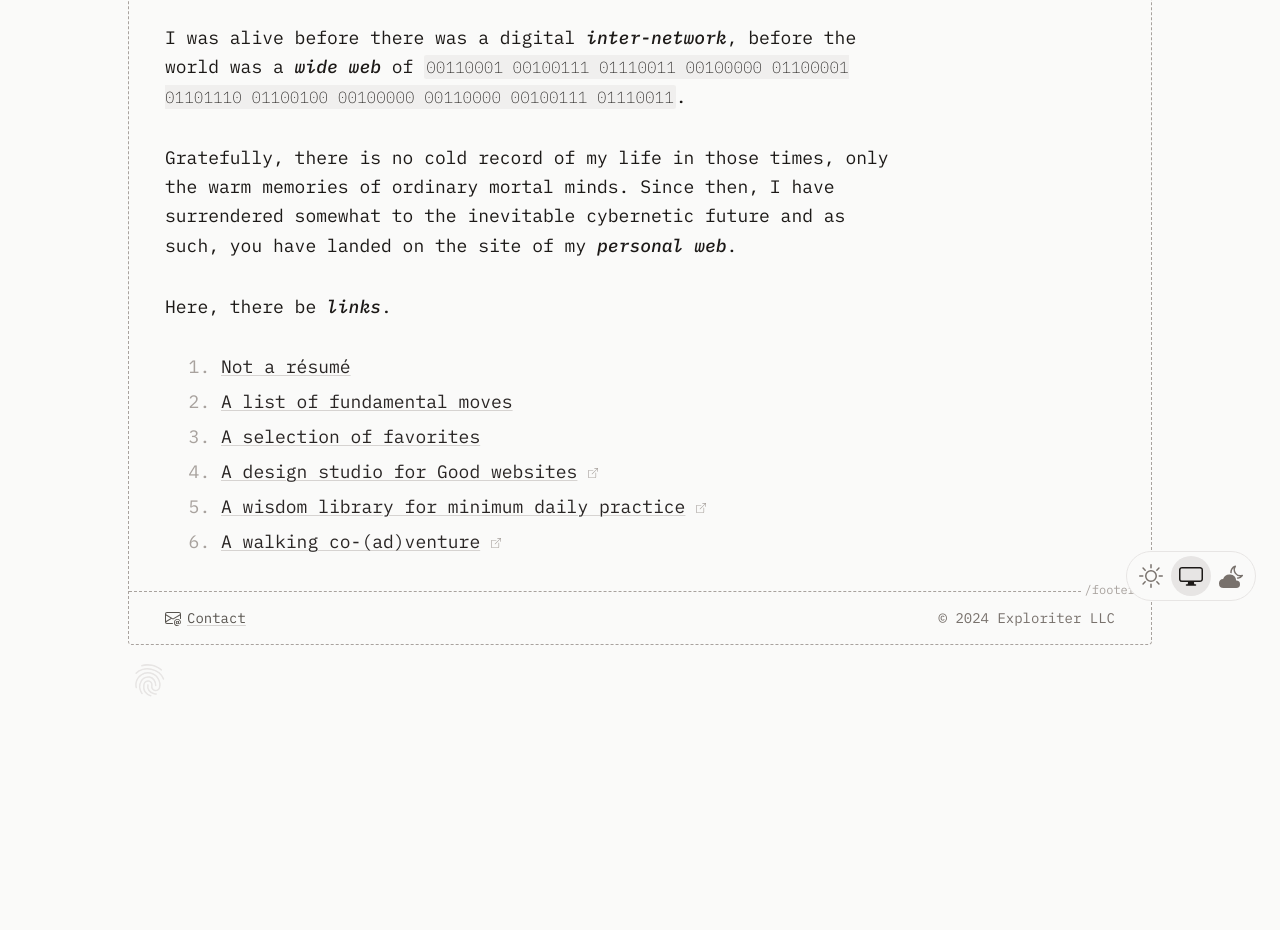
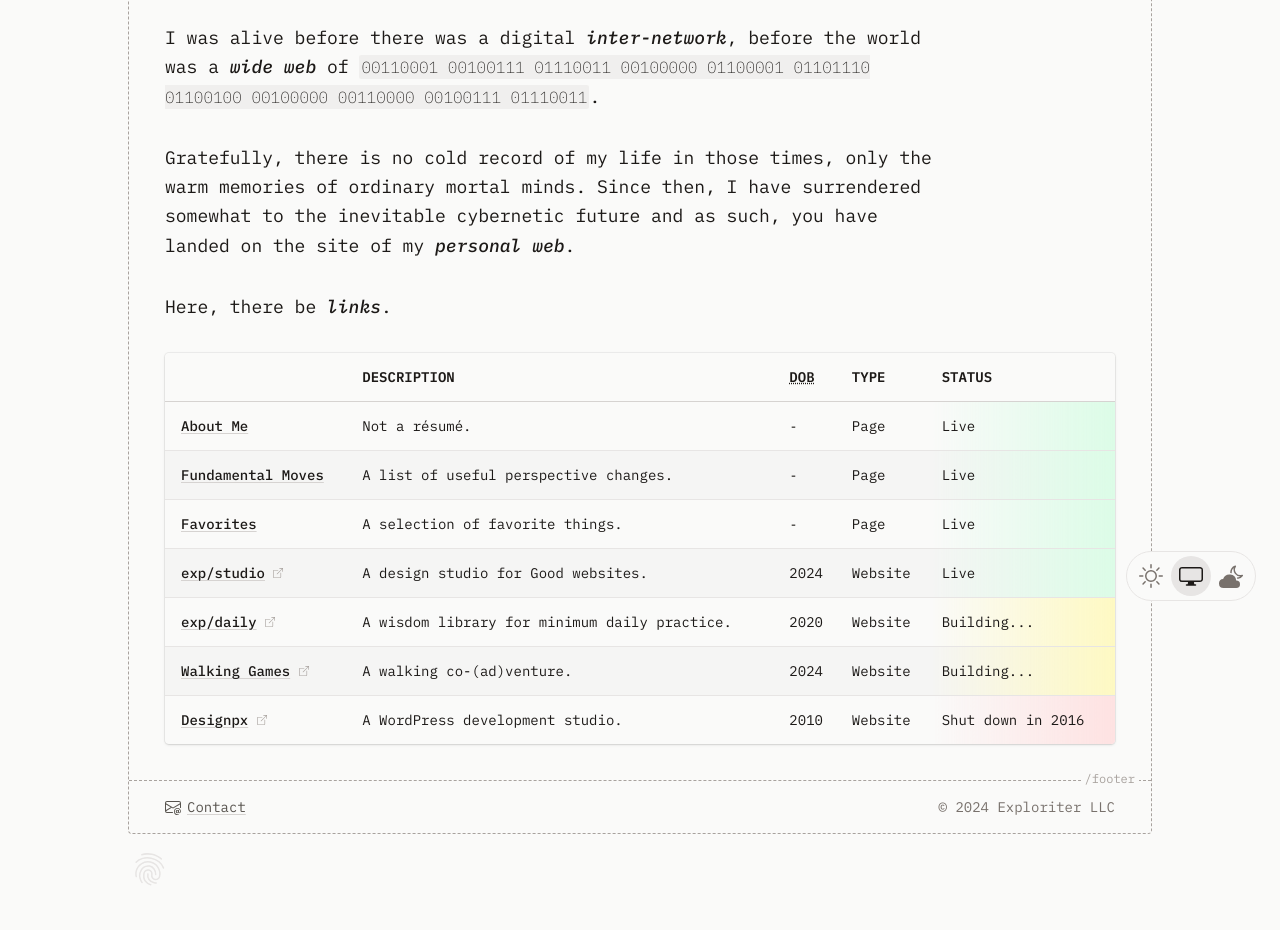
Before and after one commit to gigawatson/exploriter, a website: page index.html in a window 1280 px wide. Shown: the part 175-1105 px from the top of the page. Before the commit the page ends 916 px from the top, so only its background shows below. Drawn offline with Linux system fonts and the light colour scheme.

Commit message:
Readable

```diff
--- a/index.html
+++ b/index.html
@@ -69,46 +69,112 @@
 				</div>
 			</div>
 		</div>
-		<div class="lg:pr-[25%] border-t border-dashed border-stone-400 dark:border-stone-600 px-5 py-6 md:p-9 relative">
+		<div class="border-t border-dashed border-stone-400 dark:border-stone-600 px-5 py-6 md:p-9 relative">
 			<div class="absolute -top-3 right-3 -mt-[2px]">
 				<div class="text-xs bg-stone-50 p-1 text-stone-400 dark:bg-stone-900 dark:text-stone-600">/content</div>
 			</div>
 			<div class="text-base md:text-lg leading-relaxed md:leading-relaxed">
+				<div class="max-w-screen-md">
 					<p class="mb-8">I was alive before there was a digital <em>inter-network</em>, before the world was a <em>wide web</em> of <code class="bg-stone-200/50 dark:bg-stone-700/50 p-0.5 rounded-sm text-base font-extralight font-ibmplex select-all">00110001 00100111 01110011 00100000 01100001 01101110 01100100 00100000 00110000 00100111 01110011</code>.</p>
 					<p class="mb-8">Gratefully, there is no cold record of my life in those times, only the warm memories of ordinary mortal minds. Since then, I have surrendered somewhat to the inevitable cybernetic future and as such, you have landed on the site of my <em>personal web</em>.</p>
 					<p class="mb-8">Here, there be <em>links</em>.</p>
-				<ol class="list-decimal ml-14 mb-0 leading-normal marker:text-stone-400 text-stone-800 dark:text-stone-300">
-					<li class="mb-2"><a href="/about/">Not a résumé</a></li>
-					<li class="mb-2"><a href="/fundamental/">A list of fundamental moves</a></li>
-					<li class="mb-2"><a href="/favorites/">A selection of favorites</a></li>
-					<li class="mb-2">
+				</div>
+				<div class="overflow-x-auto shadow ring-1 ring-stone-950 ring-opacity-5 rounded">
+					<table class="table-auto min-w-full divide-y divide-stone-300 text-sm">
+						<thead class="uppercase">
+							<tr>
+								<th class="text-left py-3.5 pr-3 pl-4 font-semibold"></th>
+								<th class="text-left py-3.5 px-3 font-semibold">Description</th>
+								<th class="text-left py-3.5 px-3 font-semibold"><abbr title="Date of Birth">DOB</abbr></th>
+								<th class="text-left py-3.5 px-3 font-semibold">Type</th>
+								<th class="text-left py-3.5 pl-3 pr-4 font-semibold">Status</th>
+							</tr>
+						</thead>
+						<tbody class="divide-y divide-stone-200 align-baseline">
+							<tr class="even:bg-stone-100">
+								<td class="py-3.5 pr-3 pl-4 font-medium"><a href="/about/">About Me</a></td>
+								<td class="py-3.5 px-3">Not a résumé.</td>
+								<td class="py-3.5 px-3">&dash;</td>
+								<td class="py-3.5 px-3">Page</td>
+								<td class="py-3.5 pl-3 pr-4 bg-gradient-to-r from-transparent to-green-100">Live</td>
+							</tr>
+							<tr class="even:bg-stone-100">
+								<td class="py-3.5 pr-3 pl-4 font-medium"><a href="/fundamental/">Fundamental Moves</a></td>
+								<td class=" py-3.5 px-3">A list of useful perspective changes.</td>
+								<td class="py-3.5 px-3">&dash;</td>
+								<td class="py-3.5 px-3">Page</td>
+								<td class="py-3.5 pl-3 pr-4 bg-gradient-to-r from-transparent to-green-100">Live</td>
+							</tr>
+							<tr class="even:bg-stone-100">
+								<td class="py-3.5 pr-3 pl-4 font-medium"><a href="/favorites/">Favorites</a></td>
+								<td class=" py-3.5 px-3">A selection of favorite things.</td>
+								<td class="py-3.5 px-3">&dash;</td>
+								<td class="py-3.5 px-3">Page</td>
+								<td class="py-3.5 pl-3 pr-4 bg-gradient-to-r from-transparent to-green-100">Live</td>
+							</tr>
+							<tr class="even:bg-stone-100">
+								<td class="py-3.5 pr-3 pl-4 font-medium">
 									<div class="group">
-							<a href="https://exploriter.studio/" target="_blank">A design studio for Good websites</a>
-							<svg xmlns="http://www.w3.org/2000/svg" fill="currentColor" class="size-2.5 text-stone-400 group-hover:text-stone-600 dark:group-hover:text-stone-200 inline" viewBox="0 0 16 16">
+										<a href="https://exploriter.studio/" target="_blank">exp/studio</a>
+										<svg xmlns="http://www.w3.org/2000/svg" fill="currentColor" class="size-2.5 text-stone-400 group-hover:text-stone-600 dark:group-hover:text-stone-200 inline mb-0.5" viewBox="0 0 16 16">
 											<path fill-rule="evenodd" d="M8.636 3.5a.5.5 0 0 0-.5-.5H1.5A1.5 1.5 0 0 0 0 4.5v10A1.5 1.5 0 0 0 1.5 16h10a1.5 1.5 0 0 0 1.5-1.5V7.864a.5.5 0 0 0-1 0V14.5a.5.5 0 0 1-.5.5h-10a.5.5 0 0 1-.5-.5v-10a.5.5 0 0 1 .5-.5h6.636a.5.5 0 0 0 .5-.5"/>
 											<path fill-rule="evenodd" d="M16 .5a.5.5 0 0 0-.5-.5h-5a.5.5 0 0 0 0 1h3.793L6.146 9.146a.5.5 0 1 0 .708.708L15 1.707V5.5a.5.5 0 0 0 1 0z"/>
 										</svg>
 									</div>
-					</li>
-					<li class="mb-2">
+								</td>
+								<td class=" py-3.5 px-3">A design studio for Good websites.</td>
+								<td class="py-3.5 px-3">2024</td>
+								<td class="py-3.5 px-3">Website</td>
+								<td class="py-3.5 pl-3 pr-4 bg-gradient-to-r from-transparent to-green-100">Live</td>
+							</tr>
+							<tr class="even:bg-stone-100">
+								<td class="py-3.5 pr-3 pl-4 font-medium">
 									<div class="group">
-							<a href="https://expdaily.com/" target="_blank">A wisdom library for minimum daily practice</a>
-							<svg xmlns="http://www.w3.org/2000/svg" fill="currentColor" class="size-2.5 text-stone-400 group-hover:text-stone-600 dark:group-hover:text-stone-200 inline" viewBox="0 0 16 16">
+										<a href="https://expdaily.com/" target="_blank">exp/daily</a>
+										<svg xmlns="http://www.w3.org/2000/svg" fill="currentColor" class="size-2.5 text-stone-400 group-hover:text-stone-600 dark:group-hover:text-stone-200 inline mb-0.5" viewBox="0 0 16 16">
 											<path fill-rule="evenodd" d="M8.636 3.5a.5.5 0 0 0-.5-.5H1.5A1.5 1.5 0 0 0 0 4.5v10A1.5 1.5 0 0 0 1.5 16h10a1.5 1.5 0 0 0 1.5-1.5V7.864a.5.5 0 0 0-1 0V14.5a.5.5 0 0 1-.5.5h-10a.5.5 0 0 1-.5-.5v-10a.5.5 0 0 1 .5-.5h6.636a.5.5 0 0 0 .5-.5"/>
 											<path fill-rule="evenodd" d="M16 .5a.5.5 0 0 0-.5-.5h-5a.5.5 0 0 0 0 1h3.793L6.146 9.146a.5.5 0 1 0 .708.708L15 1.707V5.5a.5.5 0 0 0 1 0z"/>
 										</svg>
 									</div>
-					</li>
-					<li>
+								</td>
+								<td class=" py-3.5 px-3">A wisdom library for minimum daily practice.</td>
+								<td class="py-3.5 px-3">2020</td>
+								<td class="py-3.5 px-3">Website</td>
+								<td class="py-3.5 pl-3 pr-4 bg-gradient-to-r from-transparent to-yellow-100">Building...</td>
+							</tr>
+							<tr class="even:bg-stone-100">
+								<td class="py-3.5 pr-3 pl-4 font-medium">
 									<div class="group">
-							<a href="https://walking.games/" target="_blank">A walking co-(ad)venture</a>
-							<svg xmlns="http://www.w3.org/2000/svg" fill="currentColor" class="size-2.5 text-stone-400 group-hover:text-stone-600 dark:group-hover:text-stone-200 inline" viewBox="0 0 16 16">
+										<a href="https://walking.games/" target="_blank">Walking Games</a>
+										<svg xmlns="http://www.w3.org/2000/svg" fill="currentColor" class="size-2.5 text-stone-400 group-hover:text-stone-600 dark:group-hover:text-stone-200 inline mb-0.5" viewBox="0 0 16 16">
 											<path fill-rule="evenodd" d="M8.636 3.5a.5.5 0 0 0-.5-.5H1.5A1.5 1.5 0 0 0 0 4.5v10A1.5 1.5 0 0 0 1.5 16h10a1.5 1.5 0 0 0 1.5-1.5V7.864a.5.5 0 0 0-1 0V14.5a.5.5 0 0 1-.5.5h-10a.5.5 0 0 1-.5-.5v-10a.5.5 0 0 1 .5-.5h6.636a.5.5 0 0 0 .5-.5"/>
 											<path fill-rule="evenodd" d="M16 .5a.5.5 0 0 0-.5-.5h-5a.5.5 0 0 0 0 1h3.793L6.146 9.146a.5.5 0 1 0 .708.708L15 1.707V5.5a.5.5 0 0 0 1 0z"/>
 										</svg>
 									</div>
-					</li>
-				</ol>
+								</td>
+								<td class=" py-3.5 px-3">A walking co-(ad)venture.</td>
+								<td class="py-3.5 px-3">2024</td>
+								<td class="py-3.5 px-3">Website</td>
+								<td class="py-3.5 pl-3 pr-4 bg-gradient-to-r from-transparent to-yellow-100">Building...</td>
+							</tr>
+							<tr class="even:bg-stone-100">
+								<td class="py-3.5 pr-3 pl-4 font-medium">
+									<div class="group">
+										<a href="https://designpx.com/" target="_blank">Designpx</a>
+										<svg xmlns="http://www.w3.org/2000/svg" fill="currentColor" class="size-2.5 text-stone-400 group-hover:text-stone-600 dark:group-hover:text-stone-200 inline mb-0.5" viewBox="0 0 16 16">
+											<path fill-rule="evenodd" d="M8.636 3.5a.5.5 0 0 0-.5-.5H1.5A1.5 1.5 0 0 0 0 4.5v10A1.5 1.5 0 0 0 1.5 16h10a1.5 1.5 0 0 0 1.5-1.5V7.864a.5.5 0 0 0-1 0V14.5a.5.5 0 0 1-.5.5h-10a.5.5 0 0 1-.5-.5v-10a.5.5 0 0 1 .5-.5h6.636a.5.5 0 0 0 .5-.5"/>
+											<path fill-rule="evenodd" d="M16 .5a.5.5 0 0 0-.5-.5h-5a.5.5 0 0 0 0 1h3.793L6.146 9.146a.5.5 0 1 0 .708.708L15 1.707V5.5a.5.5 0 0 0 1 0z"/>
+										</svg>
+									</div>
+								</td>
+								<td class=" py-3.5 px-3">A WordPress development studio.</td>
+								<td class="py-3.5 px-3">2010</td>
+								<td class="py-3.5 px-3">Website</td>
+								<td class="py-3.5 pl-3 pr-4 bg-gradient-to-r from-transparent to-red-100">Shut down in 2016</td>
+							</tr>
+						</tbody>
+					</table>
+				</div>
 			</div>
 		</div>
 		<div class="border-t border-dashed border-stone-400 dark:border-stone-600 px-5 py-4 md:px-9 md:py-4 relative flex justify-between text-sm">
```
Also changed, not shown: about/index.html (+2 -2 lines), fundamental/index.html (+2 -2 lines), output.css. Lines whose indentation alone changed are shown as unchanged.
